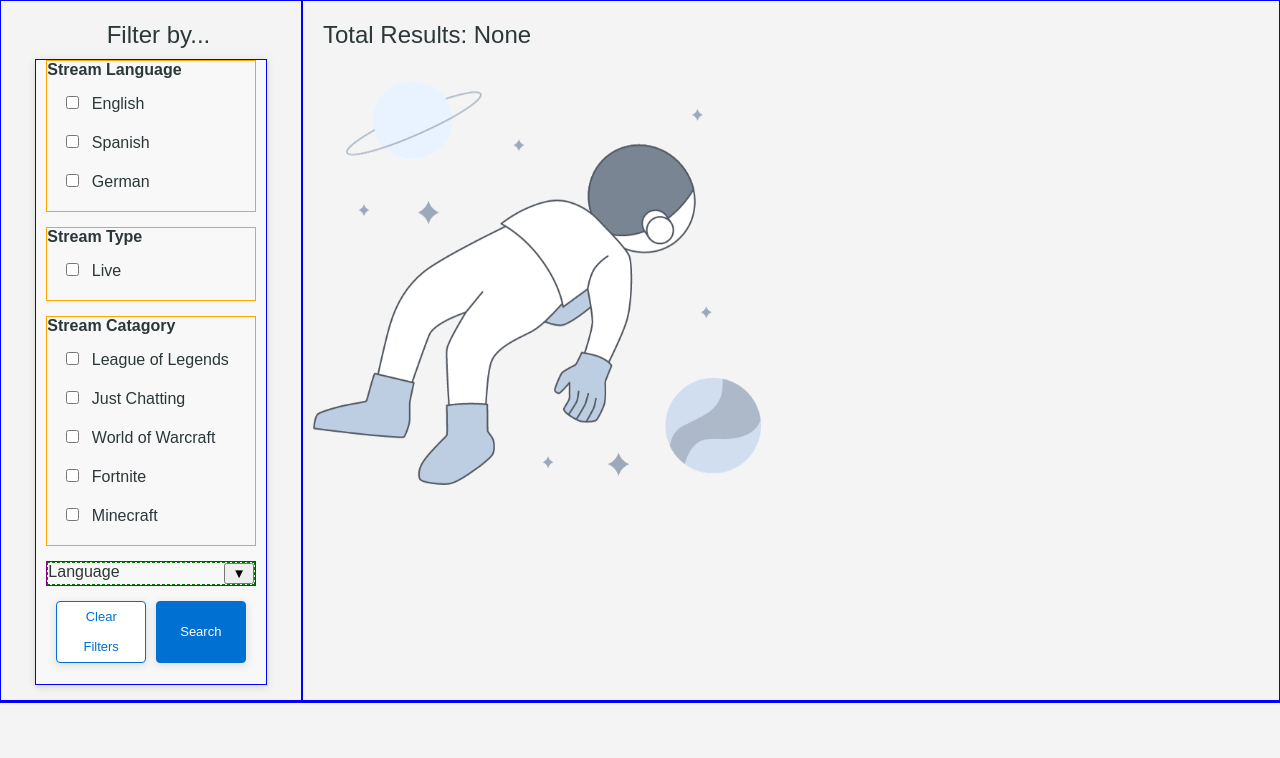
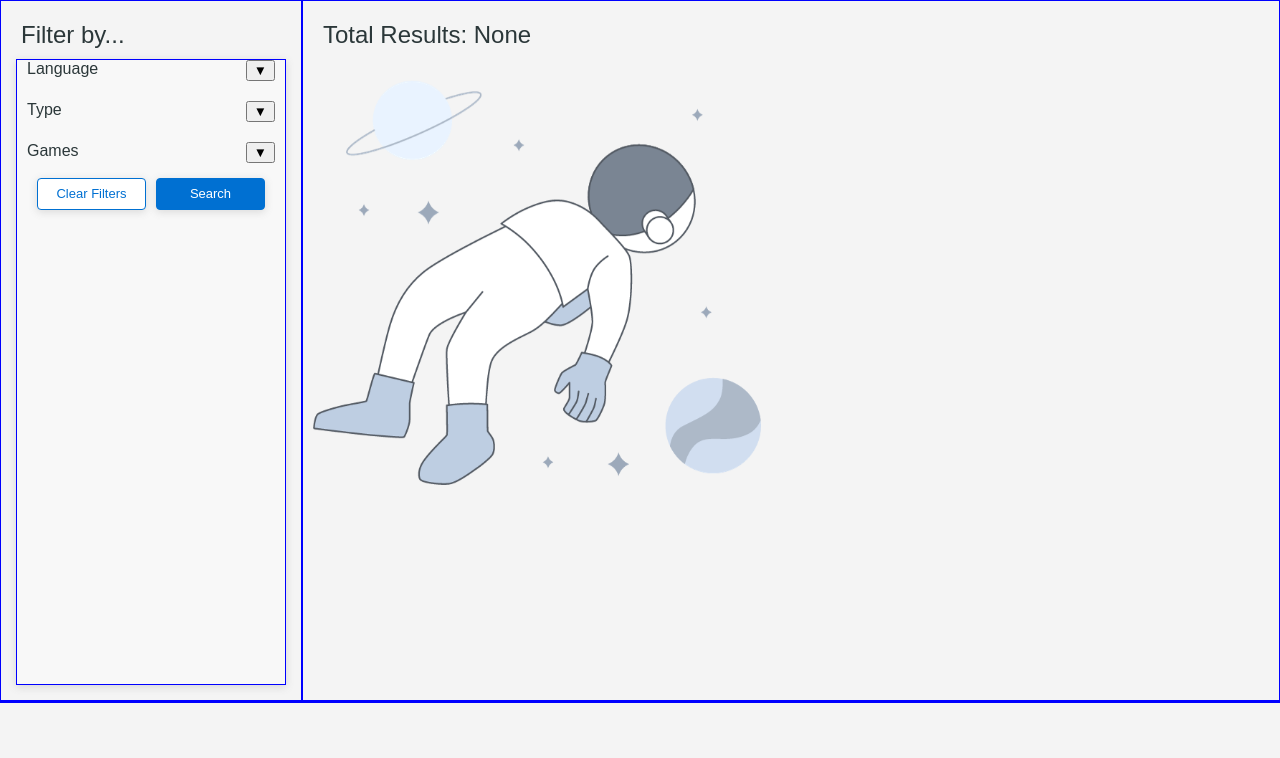
Before and after one commit to imustbreakyou/cs50final, a Flask app: page / in a window 1280 px wide. Shown: the part 97-855 px from the top of the page. Run offline with Flask 3, Linux system fonts and the light colour scheme; some web fonts are replaced.

Commit message:
Implement langauge filter expandable css, html and js. Delete old filter section
-
- TODO: Finish design of filter title headers, ensure spacing for select buttons, format filter title headers
- Added language dictionary and templating for dynamic language button

```diff
--- a/app.py
+++ b/app.py
@@ -34,6 +34,13 @@ def index():
             {'game_name': 'World of Warcraft', 'game_id': '18122'},
             {'game_name': 'Fortnite', 'game_id': '33214'},
             {'game_name': 'Minecraft', 'game_id': '27471'}]
+
+    language = [{'language': 'English', 'code': 'en'},
+            {'language': 'Spanish', 'code': 'es'},
+            {'language': 'German', 'code': 'de'}
+    ]
+
+    print(language)
     print(top_games)
     search_executed = False
     print(search_executed)
@@ -45,12 +52,12 @@ def index():
         print(streams)
         total_results = str(len(streams))
         print(len(streams))
-        return render_template('index.html', top_games=top_games, streams=streams, total_results=total_results, search_executed=search_executed)
+        return render_template('index.html', top_games=top_games, streams=streams, total_results=total_results, search_executed=search_executed, language=language)
 
     else:
         print("index GET request recieved")
         print("search executed status: ", search_executed)
-        return render_template('index.html', top_games=top_games, search_executed=search_executed)
+        return render_template('index.html', top_games=top_games, search_executed=search_executed, language=language)
 
 
 
--- a/static/css/style.css
+++ b/static/css/style.css
@@ -62,6 +62,7 @@ img {
          display: flex;
          flex-direction: column;
          justify-content: flex-start;
+
 
          border: 1px solid blue;
          flex: 0 0 300px;
@@ -136,14 +137,9 @@ img {
          }
 
          .filter-button-container {
-
             display: flex;
             margin-left: 10px;
             margin-right: 10px;
-
-
-
-
             gap: 10px;
          }
             .clear {
@@ -471,7 +467,7 @@ img {
 
 .filter-container {
    display: flex;
-   align-items: center;
+
  }
 
  .filter-field {
@@ -483,17 +479,21 @@ img {
    cursor: pointer;
    /* Additional button styling */
  }
-
- .expandable-panel {
+ .expandable-panel-languages,
+ .expandable-panel-types,
+ .expandable-panel-games {
    display: none; /* Panel is hidden by default */
    /* Additional panel styling */
-   border: 1px dotted pink;
+
+   transition: height 200ms;
  }
 
    .expandable-containter {
       display: flex;
       flex-direction: column;
-      border: 1px solid purple;
+      gap: 20px;
+
+
    }
    .expandable-header-container {
       display: flex;
@@ -506,11 +506,13 @@ img {
       display: flex;
       justify-content: space-between;
       flex: 1;
-      border: 1px dashed green;
+
 
    }
-   .expand-button {
-      border: 1 thick grey;
+   .expand-button-languages,
+   .expand-button-types,
+   .expand-button-games {
+
 
       flex: 0px;
    }
--- a/static/js/scripts.js
+++ b/static/js/scripts.js
@@ -1,8 +1,8 @@
 // Collapsable content provided by https://www.w3schools.com/howto/howto_js_collapsible.asp
 
 document.addEventListener('DOMContentLoaded', function() {
-  var expandButton = document.querySelector('.expand-button');
-  var expandablePanel = document.querySelector('.expandable-panel');
+  var expandButton = document.querySelector('.expand-button-languages');
+  var expandablePanel = document.querySelector('.expandable-panel-languages');
 
   expandButton.addEventListener('click', function() {
     // This toggles the visibility of the panel
@@ -15,3 +15,42 @@ document.addEventListener('DOMContentLoaded', function() {
     }
   });
 });
+
+// JS for Type filter section
+
+document.addEventListener('DOMContentLoaded', function() {
+  var expandButton = document.querySelector('.expand-button-types');
+  var expandablePanel = document.querySelector('.expandable-panel-types');
+
+  expandButton.addEventListener('click', function() {
+    // This toggles the visibility of the panel
+    if (expandablePanel.style.display === 'block') {
+      expandablePanel.style.display = 'none';
+      expandButton.textContent = '▼'; // Change button text/icon to show expandable action
+    } else {
+      expandablePanel.style.display = 'block';
+      expandButton.textContent = '▲'; // Change button text/icon to show collapsible action
+    }
+  });
+});
+
+
+// JS for Games filter section
+
+
+//
+document.addEventListener('DOMContentLoaded', function() {
+  var expandButton = document.querySelector('.expand-button-games');
+  var expandablePanel = document.querySelector('.expandable-panel-games');
+
+  expandButton.addEventListener('click', function() {
+    // This toggles the visibility of the panel
+    if (expandablePanel.style.display === 'block') {
+      expandablePanel.style.display = 'none';
+      expandButton.textContent = '▼'; // Change button text/icon to show expandable action
+    } else {
+      expandablePanel.style.display = 'block';
+      expandButton.textContent = '▲'; // Change button text/icon to show collapsible action
+    }
+  });
+});
--- a/templates/filter.html
+++ b/templates/filter.html
@@ -4,33 +4,63 @@
 
 <div class="filter-header">Filter by...</div>
 <form action="/" method="POST" class="filter">
-  <div class="expandable-language"> Stream Language
-    <div class="checkbox-container">
 
-      <input class ="checkbox"  type="checkbox" id="language-1" name="language" value="en">
-      <label class="lable" for="language1"> English </label><br>
+
+  <div class="expandable-containter">
+    <div class="expandable-header-container">
+
+      <div class="expandable-title">Language
+      <div>
+        <button class="expand-button-languages" type="button">▼</button>
+      </div>
+    </div>
+
+    <div class="expandable-panel-languages">
+      {% for lang in language %}
+        <div class="checkbox-container">
+          <input class ="checkbox" type="checkbox" id="lang-{{ loop.index }}" name="language" value="{{ lang['code'] }}">
+          <label class="lable" for="lang-{{ loop.index }}"> {{ lang['language'] }} </label><br>
+        </div>
+      {% endfor %}
+
 
     </div>
-    <div class="checkbox-container">
 
-      <input class ="checkbox" type="checkbox" id="langauge-2" name="language" value="es">
-      <label class="lable" for="language2"> Spanish </label><br>
+  </div>
+
+  <div class="expandable-containter">
+    <div class="expandable-header-container">
+
+      <div class="expandable-title">Type
+      <div>
+        <button class="expand-button-types" type="button">▼</button>
+      </div>
     </div>
-    <div class="checkbox-container">
 
-      <input class ="checkbox" type="checkbox" id="langauge-3" name="language" value="de">
-      <label class="lable" for="language3"> German </label><br>
+    <div class="expandable-panel-types">
+
+      <div class="checkbox-container">
+
+        <input class ="checkbox" type="checkbox" id="type-1" name="type" value="live">
+        <label class="lable" for="type1"> Live </label><br>
+      </div>
+
+
+
     </div>
+
   </div>
-  <div class="expandable-type">Stream Type
-    <div class="checkbox-container">
 
-      <input class ="checkbox" type="checkbox" id="type-1" name="type" value="live">
-      <label class="lable" for="type1"> Live </label><br>
+  <div class="expandable-containter">
+    <div class="expandable-header-container">
+
+      <div class="expandable-title">Games
+      <div>
+        <button class="expand-button-games" type="button">▼</button>
+      </div>
     </div>
-  </div>
-  <div class="expandable-game-name">Stream Catagory
 
+    <div class="expandable-panel-games">
       {% for game in top_games %}
       <div class="checkbox-container">
         <input class ="checkbox" type="checkbox" id="game-{{ loop.index }}" name="game" value="{{ game['game_id'] }}">
@@ -38,37 +68,17 @@
       </div>
       {% endfor %}
 
-  </div>
 
-  <div class="expandable-containter">
-    <div class="expandable-header-container">
-
-      <div class="expandable-title">Language<div>
-      <button class="expand-button" type="button">▼</button>
-    </div>
-  </div>
-
-    <div class="expandable-panel">
-      <div class="checkbox-container">
-
-        <input class ="checkbox"  type="checkbox" id="language-1" name="language" value="en">
-        <label class="lable" for="language1"> English </label><br>
-
-      </div>
-      <div class="checkbox-container">
-
-        <input class ="checkbox" type="checkbox" id="langauge-2" name="language" value="es">
-        <label class="lable" for="language2"> Spanish </label><br>
-      </div>
-      <div class="checkbox-container">
-
-        <input class ="checkbox" type="checkbox" id="langauge-3" name="language" value="de">
-        <label class="lable" for="language3"> German </label><br>
-      </div>
     </div>
 
   </div>
   </div>
+
+
+
+</div>
+</div>
+
 
 
 
```
